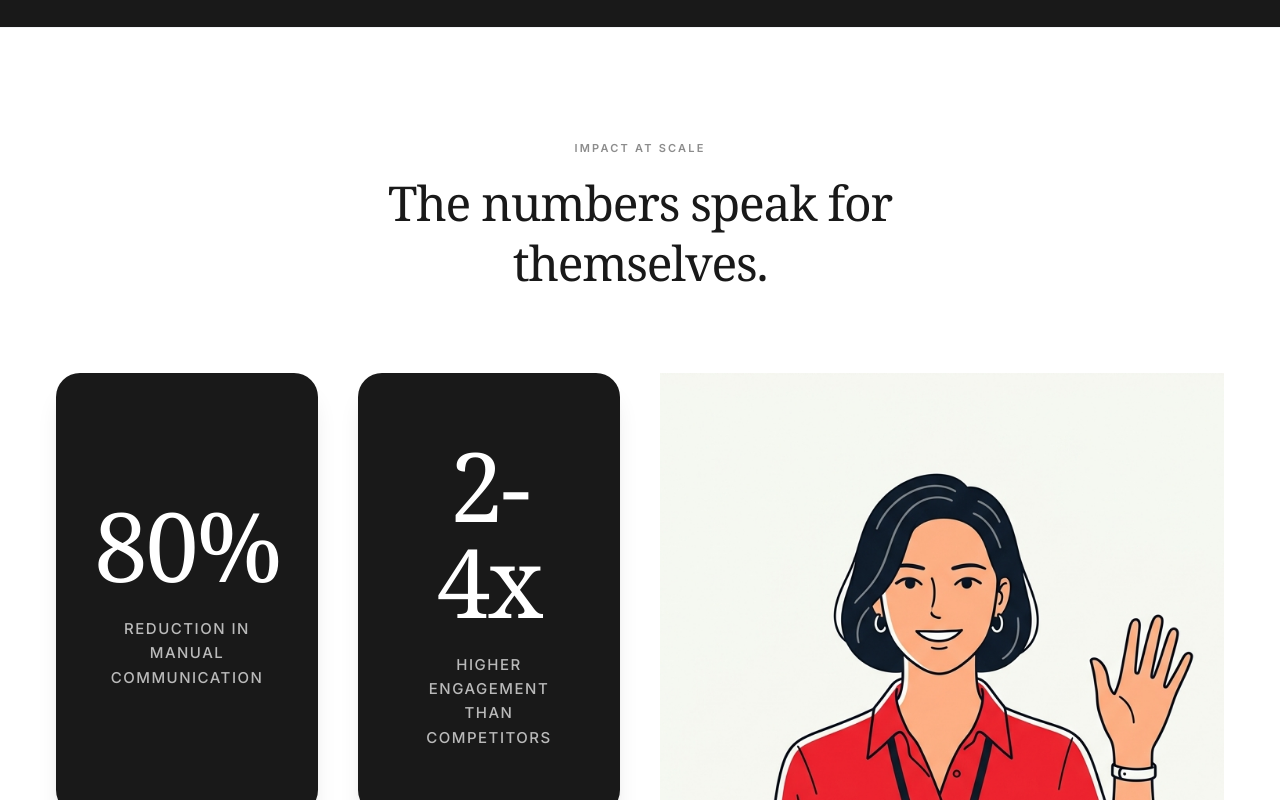
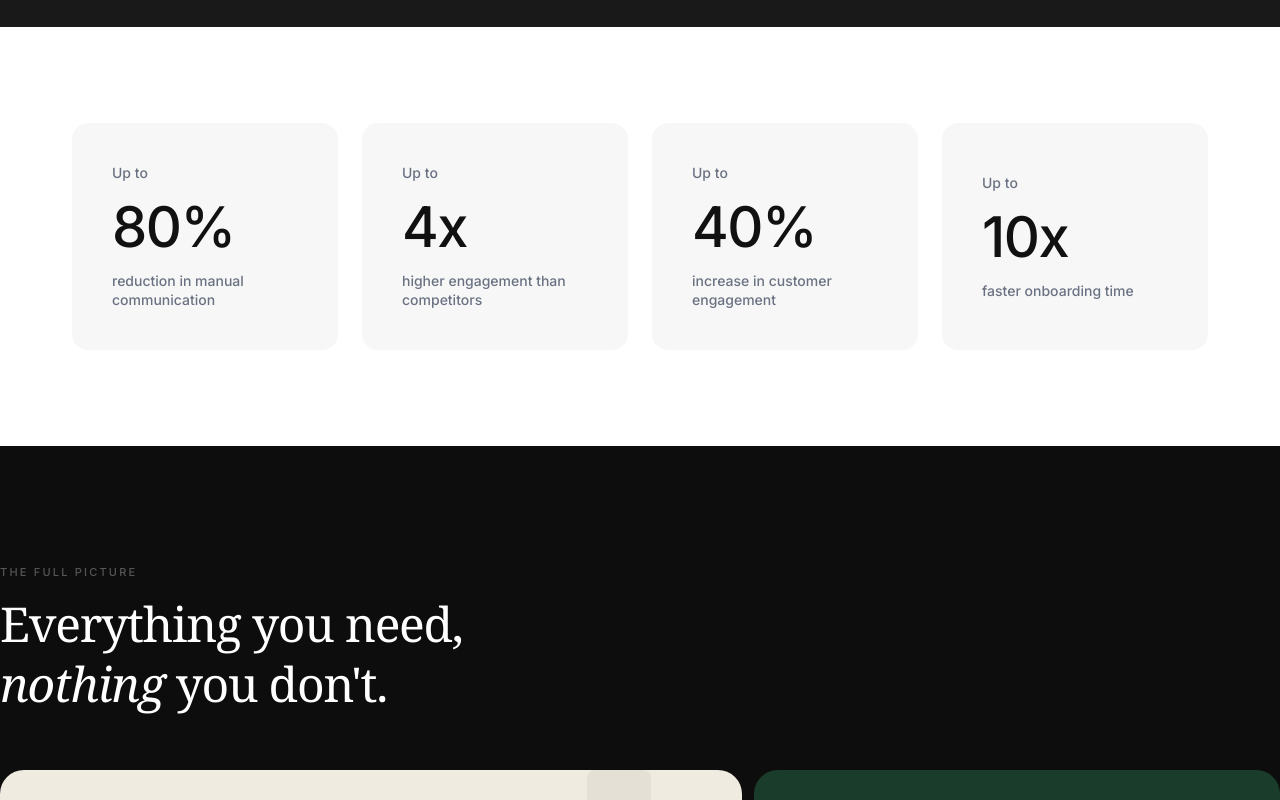
Before and after one commit to shrx404/boomerang-motion-landing, a Next.js app: page / in a window 1280 px wide. Shown: the part 2720-3520 px from the top of the page. Built offline with nearby package versions, Linux system fonts and the light colour scheme; a web font is replaced by a local one.

Commit message:
28: redesigned the metrics to be minimal

```diff
--- a/app/components/MetricsSection.tsx
+++ b/app/components/MetricsSection.tsx
@@ -1,67 +1,27 @@
 import React from "react";
-import Image from "next/image";
 
 const metrics = [
-  { value: "80%", label: "REDUCTION IN MANUAL COMMUNICATION" },
-  { value: "2-4x", label: "HIGHER ENGAGEMENT THAN COMPETITORS" },
-  { value: "40%", label: "INCREASE IN CUSTOMER ENGAGEMENT" },
-  { value: "10x", label: "FASTER ONBOARDING TIME" },
+  { prefix: "Up to", value: "80%", label: "reduction in manual communication" },
+  { prefix: "Up to", value: "4x", label: "higher engagement than competitors" },
+  { prefix: "Up to", value: "40%", label: "increase in customer engagement" },
+  { prefix: "Up to", value: "10x", label: "faster onboarding time" },
 ] as const;
 
 export default function MetricsSection() {
   return (
-    <section className="w-full py-20 sm:py-28 bg-white border-y border-gray-100">
-      <div className="w-full px-6 sm:px-10 md:px-14">
-        {/* HEADING OPTIONS */}
-        <div className="flex flex-col items-center justify-center text-center mb-16 sm:mb-20">
-          <span className="text-[11px] uppercase tracking-[0.2em] text-[#191919]/50 font-semibold mb-4">
-            IMPACT AT SCALE
-          </span>
-
-          {/* OPTION 1 */}
-          <h2 className="text-3xl sm:text-4xl md:text-5xl font-serif font-normal leading-tight tracking-tight text-[#191919] max-w-2xl">
-            The numbers speak for themselves.
-          </h2>
-
-          {/* OPTION 2 */}
-          {/* <h2 className="text-3xl sm:text-4xl md:text-5xl font-serif font-normal leading-tight tracking-tight text-[#191919] max-w-2xl">
-            Proven results across the board.
-          </h2> */}
-
-          {/* OPTION 3 */}
-          {/* <h2 className="text-3xl sm:text-4xl md:text-5xl font-serif font-normal leading-tight tracking-tight text-[#191919] max-w-2xl">
-            Measurable success, by design.
-          </h2> */}
-        </div>
-
-        {/* METRICS CARDS & IMAGE */}
-        <div className="flex flex-col lg:flex-row items-stretch justify-center gap-6 md:gap-10">
-          {/* LEFT: 2x2 GRID */}
-          <div className="flex-1 grid grid-cols-1 sm:grid-cols-2 gap-6 md:gap-10">
-            {metrics.map((m) => (
-              <div
-                key={m.value}
-                className="bg-[#191919] rounded-3xl p-10 sm:p-12 lg:p-16 flex flex-col items-center justify-center text-center gap-6 shadow-xl"
-              >
-                <span className="text-6xl sm:text-7xl lg:text-8xl font-serif font-normal tracking-tight text-white">
-                  {m.value}
-                </span>
-                <span className="text-xs sm:text-sm lg:text-[15px] text-white/70 font-medium uppercase tracking-[0.1em] leading-relaxed max-w-[200px]">
-                  {m.label}
-                </span>
-              </div>
-            ))}
-          </div>
-
-          {/* RIGHT: PORTRAIT IMAGE */}
-          <div className="flex-1 relative overflow-hidden min-h-[500px]">
-            <Image
-              src="/sketches/sleek_lady_opt2.png"
-              alt="Stick figure lady"
-              fill
-              className="object-cover object-center"
-            />
-          </div>
+    <section className="w-full bg-white py-16 sm:py-24">
+      <div className="max-w-[1200px] mx-auto px-6 lg:px-8 w-full">
+        <div className="grid grid-cols-1 sm:grid-cols-2 lg:grid-cols-4 gap-4 md:gap-6">
+          {metrics.map((m, idx) => (
+            <div
+              key={idx}
+              className="bg-[#F7F7F7] rounded-2xl p-8 md:p-10 flex flex-col justify-center transition-colors hover:bg-[#F0F0F0]"
+            >
+              <span className="text-gray-500 text-[13px] md:text-sm font-medium mb-4">{m.prefix}</span>
+              <h3 className="text-5xl md:text-[3.5rem] font-medium text-[#111111] tracking-tight mb-4 leading-none">{m.value}</h3>
+              <p className="text-gray-500 text-[13px] md:text-sm font-medium leading-snug">{m.label}</p>
+            </div>
+          ))}
         </div>
       </div>
     </section>
```
